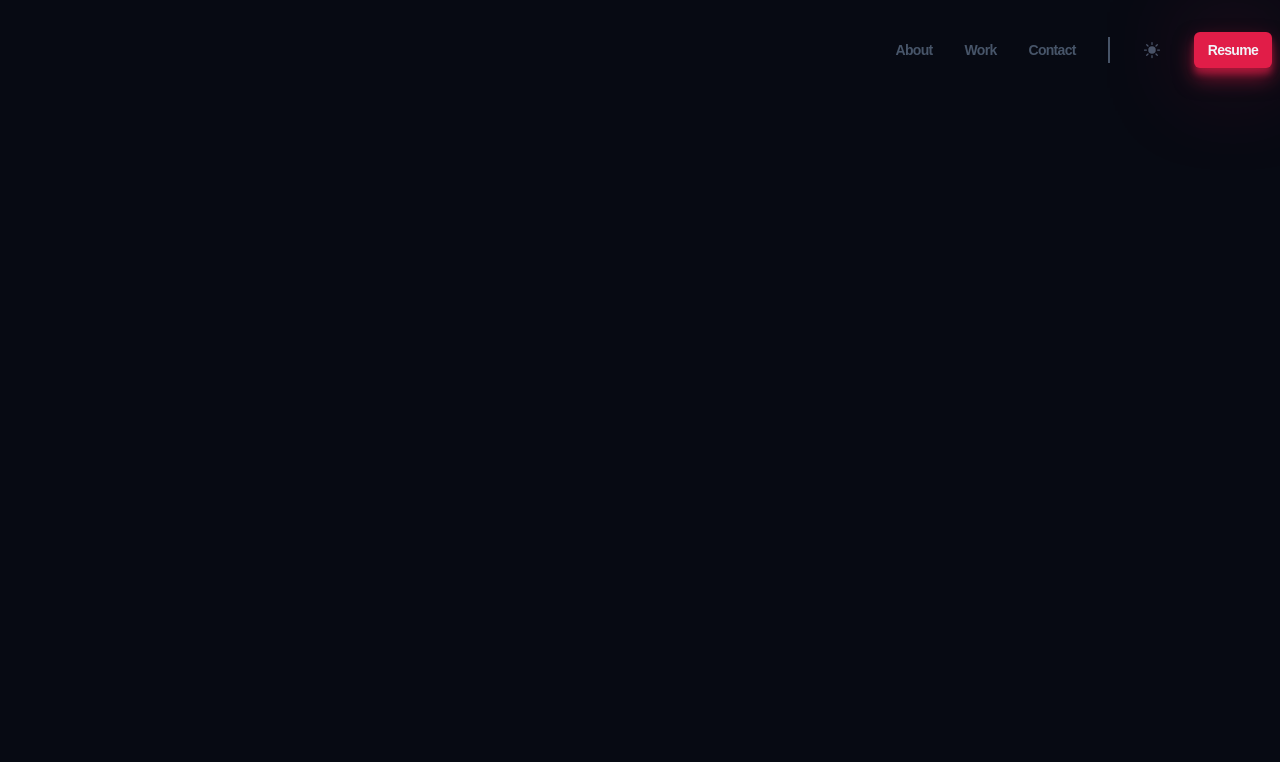
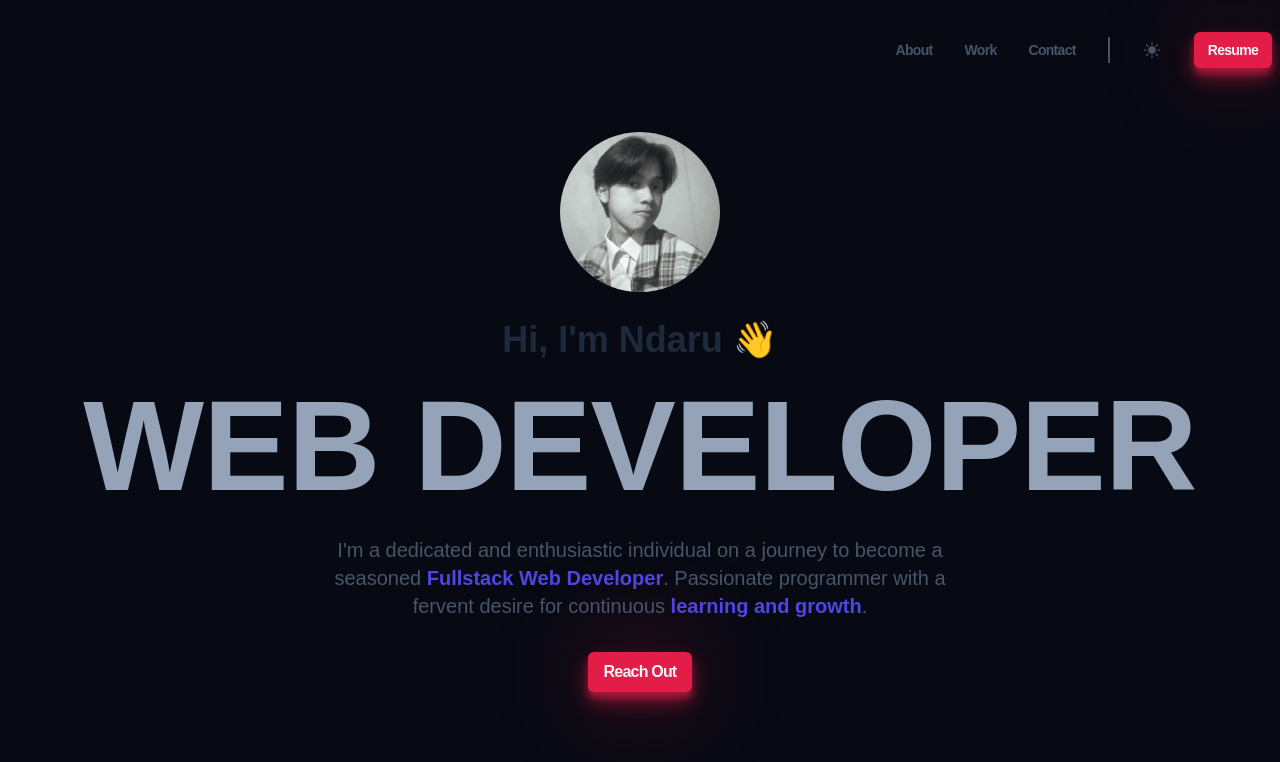
Before and after one commit to iammburg/vanilla-portfolio-website, a website built with Vite: page index.html in a window 1280 px wide. Built offline with nearby package versions, Linux system fonts and the light colour scheme; a web font is replaced by a local one.

Commit message:
hero section

```diff
--- a/index.html
+++ b/index.html
@@ -51,14 +51,25 @@
         </button>
       </nav>
     </header>
-    <!-- <main>
+    <main>
+      <section class="hero container">
+        <img class="hero__img" src="/profile.jpg" alt="Profile Picture" />
+        <h2 class="hero__subtitle">Hi, I'm Ndaru 👋</h2>
+        <h1 class="hero__title">Web Developer</h1>
+        <p class="hero__description">
+          I'm a dedicated and enthusiastic individual on a journey to become a
+          seasoned <strong>Fullstack Web Developer</strong>. Passionate
+          programmer with a fervent desire for continuous
+          <strong>learning and growth</strong>.
+        </p>
+        <a class="hero__button btn" href="">Reach Out</a>
+      </section>
+      <!-- <section></section>
       <section></section>
       <section></section>
-      <section></section>
-      <section></section>
-      <section></section>
+      <section></section> -->
     </main>
-    <footer></footer> -->
+    <!-- <footer></footer> -->
 
     <script type="module" src="./src/main.js"></script>
   </body>
--- a/src/main.js
+++ b/src/main.js
@@ -1,4 +1,5 @@
 import "../styles/modern-normalize.css"
 import "../styles/style.css"
 import "../styles/components/header.css"
+import "../styles/components/hero.css"
 import "../styles/utils.css"
--- /dev/null
+++ b/styles/components/hero.css
@@ -0,0 +1,136 @@
+.hero {
+  text-align: center;
+  display: flex;
+  flex-direction: column;
+  justify-content: center;
+  align-items: center;
+  gap: 1rem;
+  margin-top: 2rem;
+}
+
+.hero__img {
+  border-radius: 50%;
+  width: 6rem;
+  height: 6rem;
+}
+
+.hero__subtitle {
+  color: var(--clr-slate800);
+  font-size: var(--size-base);
+  line-height: 0.9;
+}
+
+.hero__title {
+  color: var(--clr-slate400);
+  text-transform: uppercase;
+  font-size: var(--size-4xl);
+  letter-spacing: -0.05rem;
+  line-height: 0.9;
+}
+
+.hero__description {
+  max-width: 60ch;
+  font-size: var(--size-sm);
+  color: var(--clr-slate600);
+}
+
+.hero__btn {
+  text-transform: capitalize;
+  font-size: var(--size-sm);
+}
+
+/* responsive */
+/* xs */
+@media (min-width: 475px) {
+  .hero {
+    gap: 1.5rem;
+  }
+
+  .hero__img {
+    width: 6.5rem;
+    height: 6.5rem;
+  }
+
+  .hero__subtitle {
+    font-size: var(--size-lg);
+  }
+
+  .hero__title {
+    font-size: var(--size-5xl);
+  }
+
+  .hero__description {
+    font-size: var(--size-base);
+  }
+
+  .hero__btn {
+    font-size: var(--size-base);
+  }
+}
+
+/* sm */
+/* @media (min-width: 640px) {
+
+} */
+
+/* md */
+/* @media (min-width: 768px) {
+
+} */
+
+/* lg */
+@media (min-width: 1024px) {
+  .hero__img {
+    width: 8rem;
+    height: 8rem;
+  }
+
+  .hero__subtitle {
+    font-size: var(--size-2xl);
+  }
+
+  .hero__title {
+    font-size: var(--size-7xl);
+  }
+
+  .hero__description {
+    font-size: var(--size-lg);
+  }
+
+  .hero__btn {
+    font-size: var(--size-lg);
+  }
+}
+
+/* xl */
+@media (min-width: 1280px) {
+  .hero {
+    gap: 2rem;
+  }
+
+  .hero__img {
+    width: 10rem;
+    height: 10rem;
+  }
+
+  .hero__subtitle {
+    font-size: var(--size-4xl);
+  }
+
+  .hero__title {
+    font-size: var(--size-9xl);
+  }
+
+  .hero__description {
+    font-size: var(--size-xl);
+  }
+
+  .hero__btn {
+    font-size: var(--size-xl);
+  }
+}
+
+/* 2xl */
+/* @media (min-width: 1536px) {
+
+} */
```
Also changed, not shown: public/profile.jpg (added).
